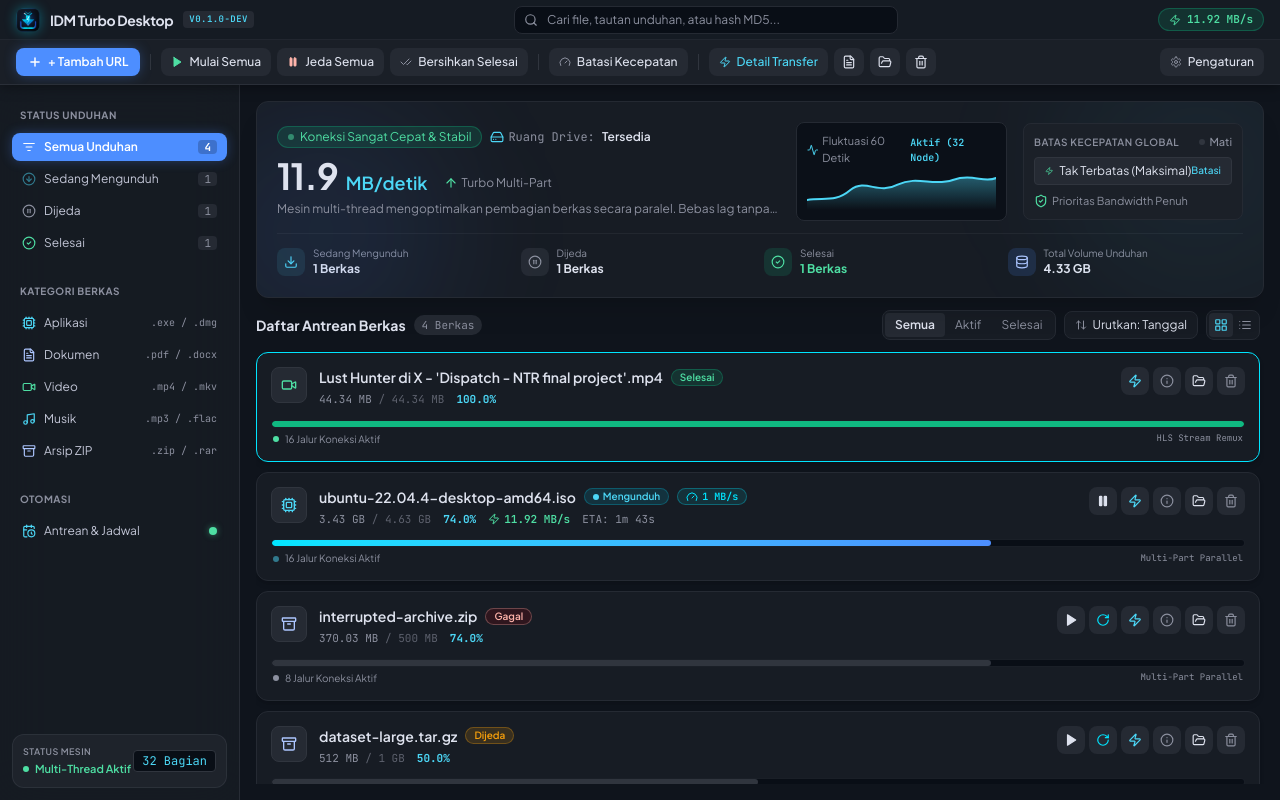
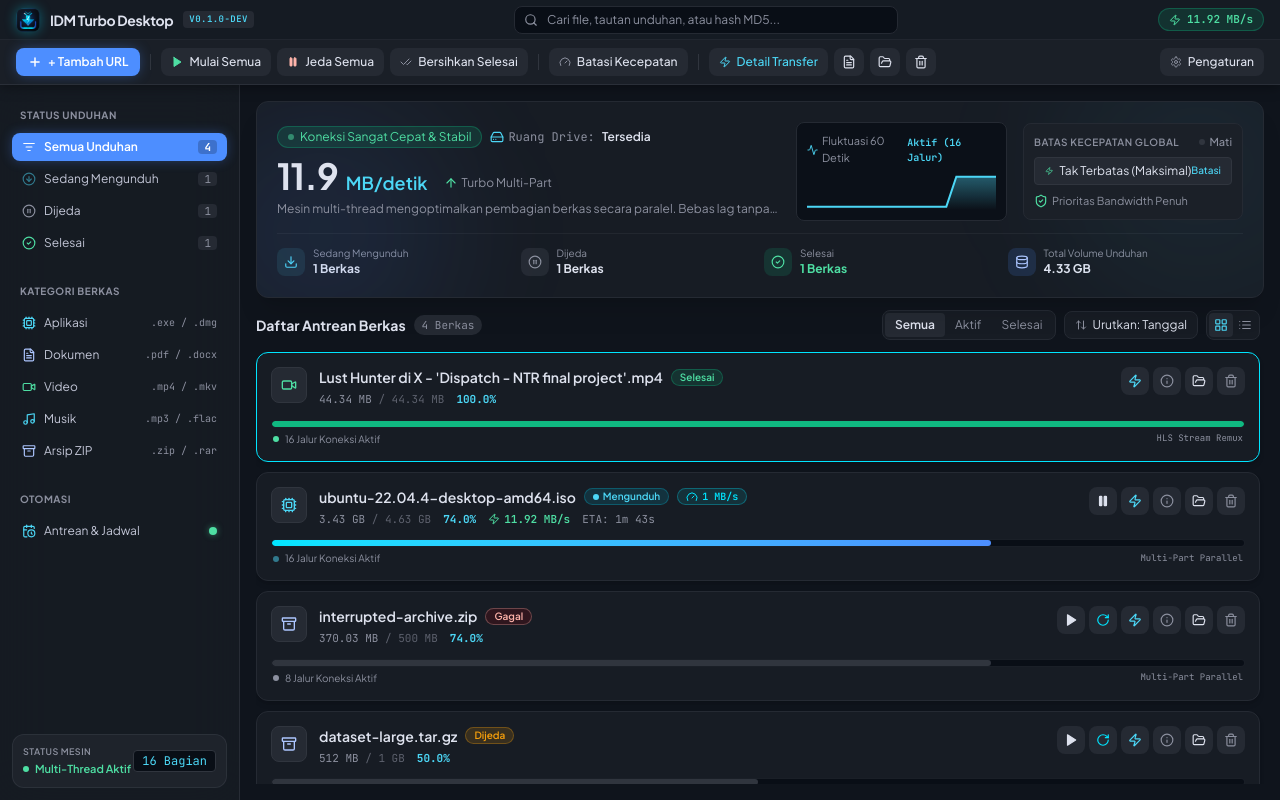
Before and after one commit to threeadi/my-own-idm, a SvelteKit app: page / in a window 1280 px wide. Built offline with nearby package versions, Linux system fonts and the light colour scheme.

Commit message:
fix(telemetry): dynamically bind thread count and rolling waveform to store settings

```diff
--- a/src/components/Sidebar.svelte
+++ b/src/components/Sidebar.svelte
@@ -116,12 +116,12 @@
         Status Mesin
       </span>
       <span class="font-sans text-[11px] font-semibold text-[#4edea3] flex items-center gap-1.5 mt-0.5">
-        <span class="w-1.5 h-1.5 rounded-full bg-[#4edea3] animate-ping"></span>
-        Multi-Thread Aktif
+        <span class="w-1.5 h-1.5 rounded-full {store.totalSpeedBps > 0 ? 'bg-[#4edea3] animate-ping' : 'bg-[#4cd7f6]'}"></span>
+        {store.totalSpeedBps > 0 ? 'Multi-Thread Aktif' : 'Multi-Thread Siap'}
       </span>
     </div>
     <span class="font-mono text-xs text-[#4cd7f6] bg-[#090e16] px-2 py-0.5 rounded border border-[#30353e]">
-      32 Bagian
+      {store.settings.defaultConnections} Bagian
     </span>
   </div>
 </aside>
--- a/src/components/TelemetryBento.svelte
+++ b/src/components/TelemetryBento.svelte
@@ -19,6 +19,45 @@
   // Compute total downloaded volume across all tasks
   const totalVolumeBytes = $derived.by<number>(() => {
     return store.tasks.reduce((acc, t) => acc + (t.downloaded_bytes || 0), 0);
+  });
+
+  // Rolling 20-sample history for the 60-second fluctuation chart
+  let speedHistory = $state<number[]>(new Array(20).fill(0));
+
+  $effect(() => {
+    const currentSpeed = totalSpeed;
+    const interval = setInterval(() => {
+      speedHistory = [...speedHistory.slice(1), currentSpeed];
+    }, 1000);
+    return () => clearInterval(interval);
+  });
+
+  const waveSvgPath = $derived.by(() => {
+    const hasActivity = speedHistory.some((v) => v > 0);
+
+    if (!hasActivity) {
+      // Resting flat line near bottom
+      return {
+        fill: 'M0,55 L240,55 L240,60 L0,60 Z',
+        stroke: 'M0,55 L240,55',
+      };
+    }
+
+    const maxVal = Math.max(...speedHistory, 1024 * 100);
+    const stepX = 240 / (speedHistory.length - 1);
+    const points = speedHistory.map((val, idx) => {
+      const x = idx * stepX;
+      const ratio = Math.min(val / maxVal, 1);
+      const y = 55 - ratio * 45;
+      return { x, y };
+    });
+
+    let stroke = `M${points[0].x.toFixed(1)},${points[0].y.toFixed(1)}`;
+    for (let i = 1; i < points.length; i++) {
+      stroke += ` L${points[i].x.toFixed(1)},${points[i].y.toFixed(1)}`;
+    }
+    const fill = `${stroke} L240,60 L0,60 Z`;
+    return { fill, stroke };
   });
 
   // Determine display speed and unit
@@ -80,7 +119,7 @@
           Fluktuasi 60 Detik
         </span>
         <span class="text-[#4cd7f6] font-mono text-[10px] font-semibold">
-          {totalSpeed > 0 ? 'Aktif (32 Node)' : 'Siap'}
+          {totalSpeed > 0 ? `Aktif (${store.settings.defaultConnections} Jalur)` : 'Siap'}
         </span>
       </div>
       <div class="h-10 w-full flex items-end">
@@ -91,8 +130,8 @@
               <stop offset="100%" stop-color="currentColor" stop-opacity="0.0"></stop>
             </linearGradient>
           </defs>
-          <path d="M0,45 C20,40 35,50 55,30 C75,12 90,38 115,22 C140,8 160,25 185,15 C210,5 225,20 240,12 L240,60 L0,60 Z" fill="url(#waveGrad)"></path>
-          <path d="M0,45 C20,40 35,50 55,30 C75,12 90,38 115,22 C140,8 160,25 185,15 C210,5 225,20 240,12" stroke="currentColor" stroke-linecap="round" stroke-width="2" vector-effect="non-scaling-stroke"></path>
+          <path d={waveSvgPath.fill} fill="url(#waveGrad)"></path>
+          <path d={waveSvgPath.stroke} stroke="currentColor" stroke-linecap="round" stroke-width="2" vector-effect="non-scaling-stroke"></path>
         </svg>
       </div>
     </div>
```
